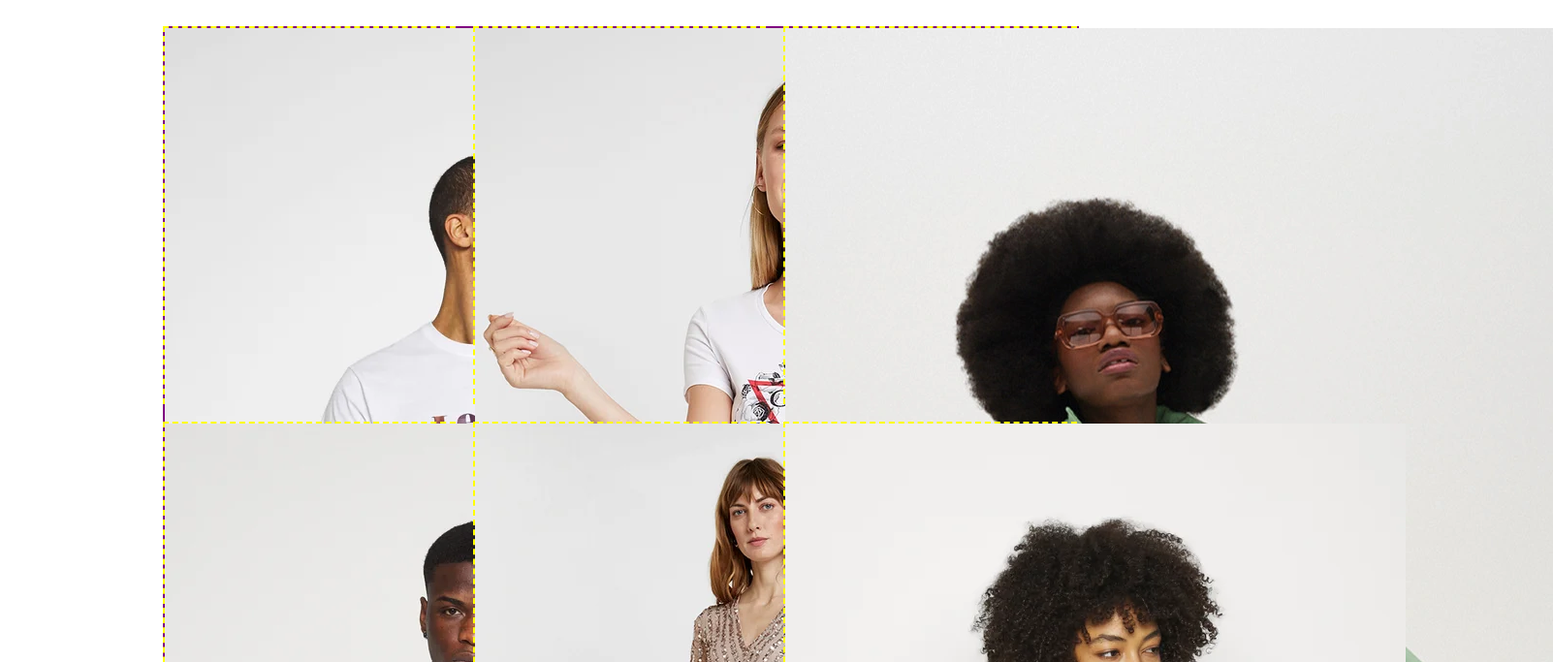
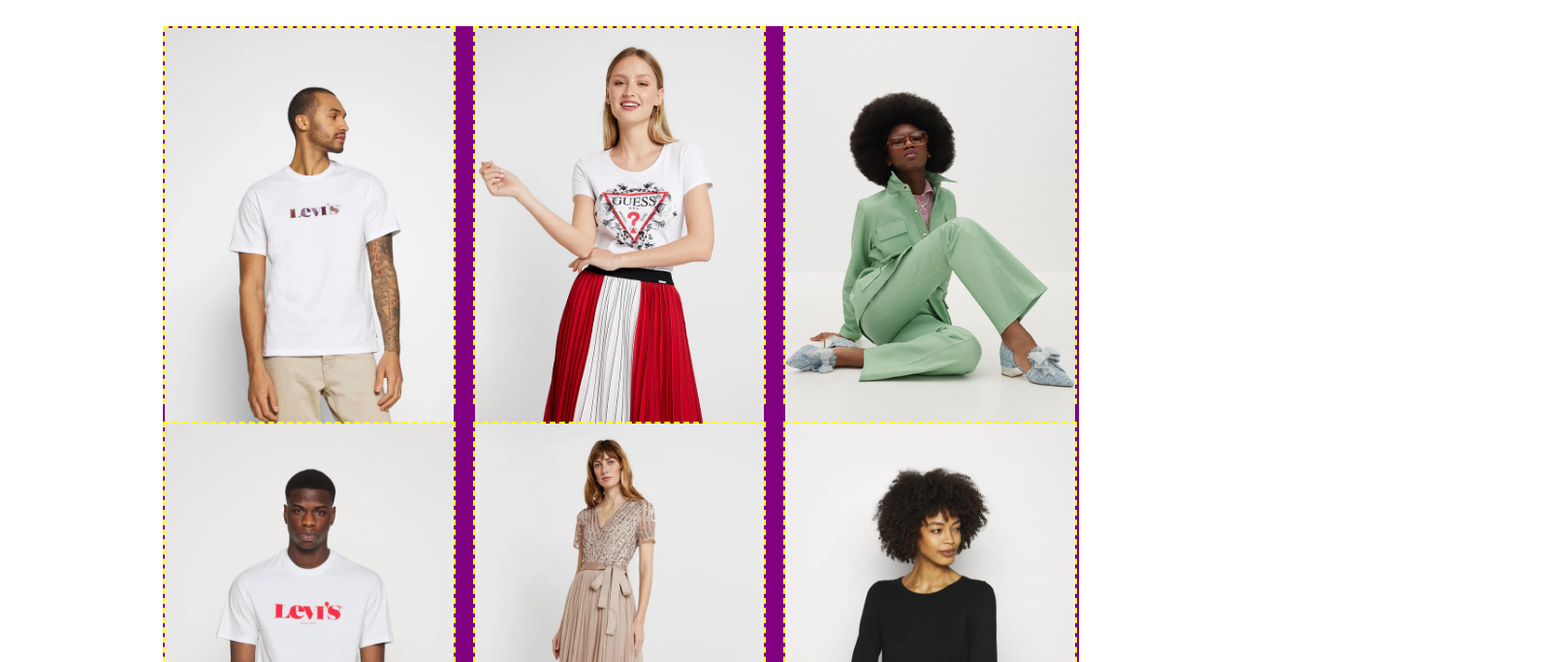
Before and after one commit to DanieleErcoli243/html-css-boolando, a plain HTML site: page index.html in a window 1280 px wide. Shown: the part 73-756 px from the top of the page at 97% size, 1602 px wide, since content can reach past the window. Drawn offline with Linux system fonts and the light colour scheme.

Commit message:
tried to fix height of pictures

```diff
--- a/css/style.css
+++ b/css/style.css
@@ -16,7 +16,6 @@ header {
 .container {
     max-width: 945px;
     margin: 0 auto;
-    height: 800px;
     background-color: purple;
     margin-top: 30px;
     display: flex;
@@ -79,4 +78,12 @@ a {
     margin-top: 15px;
 }
 
+
+/* main */
+
+.size{
+    max-width: 100%;
+    height: auto;
+}
+
 /* footer */
```
